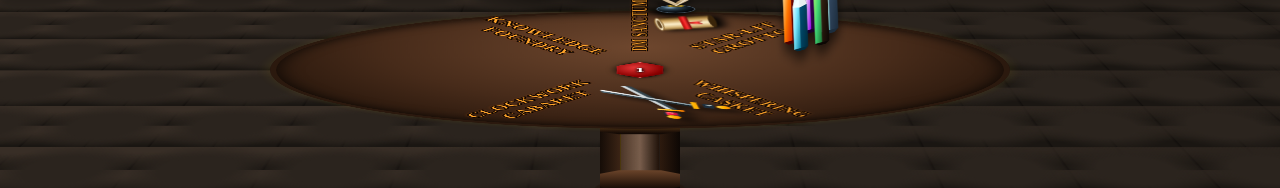
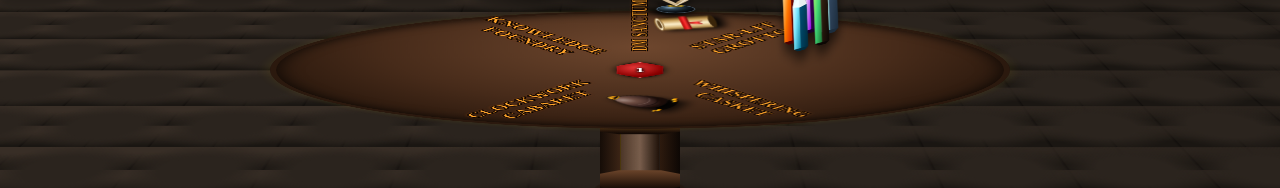
Before and after one commit to nplawton/guildhall, a React (Create React App) app in the folder guildhall-start/: page / in a window 1280 px wide. Shown: the part 577-765 px from the top of the page. Built offline with nearby package versions, Linux system fonts and the light colour scheme; a web font is replaced by a local one.

Commit message:
Main Hall update

```diff
--- a/guildhall-start/src/components/Navigation/weapons/RoomWeapons.css
+++ b/guildhall-start/src/components/Navigation/weapons/RoomWeapons.css
@@ -363,63 +363,37 @@
      Whispering Casket Crossed-Dagers
    ===================================================================== */
 
+.casket-btn {
+    position: absolute;
+    bottom: 21%;
+    right: 16%;
+    background: none;
+    border: none;
+    padding: 0;
+    cursor: pointer;
+    z-index: 5;
+}
+
 .casket-props-wrapper {
     display: flex;
     align-items: center;
     justify-content: center;
-    width: 100px;
-    height: 120px;
-    transform: rotateZ(13deg) rotateY(-14deg) rotateX(-50deg) scaleY(2.2) translateY(0px);
-    transform-origin: 250px 190px;
+    width: 105px;
+    height: 80px;
+    transform: rotateZ(-18deg) rotateY(-8deg) rotateX(-28deg) scaleY(1.35) translateY(0px);
+    transform-origin: 50% 100%;
     transform-style: preserve-3d;
-    transition: transform 0.25s cubic-bezier(0.175, 0.885, 0.32, 1.275);
+    transition: transform 0.25s ease-out;
 }
 
-.daggers-svg {
-    width: 100px;
-    height: 120px;
+.casket-pouch-svg {
+    width: 105px;
+    height: 80px;
     overflow: visible;
-    transform: none;
-    filter: drop-shadow(0px 12px 6px rgba(0, 0, 0, 0.75));
-}
-
-.glint-path {
-    opacity: 0;
-    transition: opacity 0.15s ease;
+    filter: drop-shadow(0px 8px 4px rgba(0, 0, 0, 0.75));
 }
 
 .casket-btn:hover .casket-props-wrapper {
-    transform: rotateZ(13deg) rotateY(-14deg) rotateX(-50deg) scaleY(2.2) translateY(-10px);
+    transform: rotateZ(-18deg) rotateY(-8deg) rotateX(-28deg) scaleY(1.35) translateY(-6px);
     cursor: pointer;
 }
-
-.casket-btn:hover .glint-blade-1 {
-    animation: glintBladeLeft 1.4s ease-in-out infinite;
-}
-
-.casket-btn:hover .glint-blade-2 {
-    animation: glintBladeRight 1.4s ease-in-out infinite 0.3s;
-}
-
-.casket-btn:hover .glint-gem-spark {
-    transform-origin: 50px 60px;
-    animation: glintGemSparkle 1.4s ease-in-out infinite 0.7s;
-}
-
-@keyframes glintBladeLeft {
-    0%, 100% { opacity: 0; stroke-dasharray: 0 40; }
-    20% { opacity: 1; stroke-dasharray: 40 0; }
-    40% { opacity: 0; }
-}
-
-@keyframes glintBladeRight {
-    0%, 100% { opacity: 0; stroke-dasharray: 0 40; }
-    35% { opacity: 1; stroke-dasharray: 40 0; }
-    55% { opacity: 0; }
-}
-
-@keyframes glintGemSparkle {
-    0%, 100% { opacity: 0; transform: scale(0.5); }
-    60% { opacity: 1; transform: scale(1.3); }
-    75% { opacity: 0; transform: scale(0.8); }
-}
--- a/guildhall-start/src/components/Navigation/weapons/WhisperingCasketWeapon.js
+++ b/guildhall-start/src/components/Navigation/weapons/WhisperingCasketWeapon.js
@@ -11,64 +11,50 @@ export default function WhisperingCasketWeapon({ onClick }) {
         >
 
             <div className="casket-props-wrapper">
-                <svg className="prop-svg daggers-svg" viewBox="0 0 100 120">
+                <svg className="prop-svg daggers-svg" viewBox="0 0 100 100">
                     <defs>
-                        <linearGradient id="bladeLight" x1="0%" y1="0%" x2="100%" y2="100%">
-                            <stop offset="0%" stopColor="#ffffff" />
-                            <stop offset="50%" stopColor="#cfd8dc" />
-                            <stop offset="100%" stopColor="#78909c" />
-                        </linearGradient>
-                        <linearGradient id="bladeDark" x1="0%" y1="0%" x2="100%" y2="100%">
-                            <stop offset="0%" stopColor="#546e7a" />
-                            <stop offset="70%" stopColor="#263238" />
-                            <stop offset="100%" stopColor="#102027" />
-                        </linearGradient>
+                        <radialGradient id="pouchBulge" cx="40%" cy="30%" r="65%">
+                            <stop offset="0%" stopColor="#a1887f" />
+                            <stop offset="35%" stopColor="#6d4c41" />
+                            <stop offset="75%" stopColor="#3e2723" />
+                            <stop offset="100%" stopColor="#1a0c08" />
+                        </radialGradient>
 
                         <linearGradient id="goldCoin" x1="0%" y1="0%" x2="100%" y2="100%">
-                            <stop offset="0%" stopColor="#ffe082" />
+                            <stop offset="0%" stopColor="#fff176" />
                             <stop offset="50%" stopColor="#ffb300" />
                             <stop offset="100%" stopColor="#ff6f00" />
                         </linearGradient>
 
-                        <linearGradient id="rubyGrad" x1="0%" y1="0%" x2="100%" y2="100%">
-                            <stop offset="0%" stopColor="#ff8a80" />
-                            <stop offset="40%" stopColor="#ff1744" />
-                            <stop offset="100%" stopColor="#880e4f" />
-                        </linearGradient>
+                        <filter id="coinShadow" x="-20%" y="-20%" width="140%" height="140%">
+                            <feDropShadow dx="0" dy="1.2" stdDeviation="0.6" floodColor="#000000" floodOpacity="0.85" />
+                        </filter>
 
-                        <linearGradient id="emeralGrad" x1="0%" y1="0%" x2="100%" y2="100%">
-                            <stop offset="0%" stopColor="#b9f6ca" />
-                            <stop offset="45%" stopColor="#00e676" />
-                            <stop offset="100%" stopColor="#004d40" />
-                        </linearGradient>
                     </defs>
 
-                    <g className="dagger-group dagger-left">
-                        <polygon points="35,95 62,32 65,35 38,98" fill="url(#bladeLight)" />
-                        <polygon points="38,98 65,35 68,38 41,101" fill="url(#bladeDark)" />
-                        <polygon points="30,90 44,104 41,107 27,93" fill="url(#goldCoin)" />
-                        <rect x="22" y="100" width="8" height="12" rx="2" transform="rotate(-45 27 106)" fill="#1c2d3d" />
-                        <g className="gem-ruby-d8">
-                            <polygon points="27,100 33,106 27,112 21,106" fill="url(#rubyGrad)" />
-                            <polygon points="27,100 33,106 27,106" fill="#ffa4a2" opacity="0.6" />
+                    <g className="pouch-group">
+                        <ellipse cx="48" cy="88" rx="30" ry="10" fill="rgba(0,0,0,0.65)" />
+                        <g className="spilled-coins" filter="url(#coinShadow)">
+                            <ellipse cx="18" cy="88" rx="5" ry="2.5" fill="url(#goldCoin)" stroke="#b57c00" strokeWidth="0.4" />
+                            <ellipse cx="76" cy="86" rx="5.5" ry="2.8" fill="url(#goldCoin)" stroke="#b57c00" strokeWidth="0.4" />
+                            <ellipse cx="68" cy="90" rx="4.5" ry="2.2" fill="url(#goldCoin)" stroke="#b57c00" strokeWidth="0.4" />
+                            <ellipse cx="12" cy="84" rx="3.5" ry="1.8" fill="url(#goldCoin)" stroke="#b57c00" strokeWidth="0.4" transform="rotate(-15 12 84)" />
                         </g>
-                        <circle cx="20" cy="113" r="5" fill="url(#goldCoin)" stroke="#b57c00" strokeWidth="0.8" />
-                        <path d="M 36,93 L 64,34" stroke="#ffffff" strokeWidth="1.2" strokeLinecap="round" className="glint-path glint-blade-1" />
+                        <path
+                            d="M 22,72 C 14,50 30,24 40,18 C 38,12 42,6 48,6 C 54,6 58,12 56,18 C 66,24 82,50 74,72 C 70,88 26,88 22,72 Z"
+                            fill="url(#pouchBulge)"
+                            stroke="#100a08"
+                            strokeWidth="1.4"
+                        />
+                        <path d="M 26,64 Q 48,80 70,64" fill="none" stroke="#100a08" strokeWidth="1.8" opacity="0.6" />
+                        <path d="M 30,55 Q 48,68 66,55" fill="none" stroke="#a1887f" strokeWidth="1.2" opacity="0.4" />
+                        <ellipse cx="48" cy="17" rx="9" ry="3" fill="#100a08" />
+                        <path d="M 39,17 Q 48,22 57,17" fill="none" stroke="#ffb300" strokeWidth="1.6" />
+                        <circle cx="44" cy="13" r="3.2" fill="url(#goldCoin)" />
+                        <circle cx="52" cy="12" r="3" fill="url(#goldCoin)" />
+                        <circle cx="48" cy="9" r="2.6" fill="url(#goldCoin)" />
                     </g>
 
-                    <g className="dagger-group dagger-right">
-                        <polygon points="65,95 38,32 35,35 62,98" fill="url(#bladeLight)" />
-                        <polygon points="62,98 35,35 32,38 59,101" fill="url(#bladeDark)" />
-                        <polygon points="70,90 56,104 59,107 73,93" fill="url(#goldCoin)" />
-                        <rect x="68" y="100" width="8" height="12" rx="2" transform="rotate(45 73 106)" fill="#1c2d3d" />
-                        <g className="gem-emerald-d12">
-                            <polygon points="73,100 79,104 77,111 69,111 67,104" fill="url(#emeraldGrad)" />
-                            <polygon points="73,100 79,104 73,106" fill="#e8f5e9" opacity="0.7" />
-                        </g>
-                        <circle cx="80" cy="113" r="5" fill="url(#goldCoin)" stroke="#b57c00" strokeWidth="0.8" />
-                        <path d="M 64,93 L 36,34" stroke="#ffffff" strokeWidth="1.2" strokeLinecap="round" className="glint-path glint-blade-2" />
-                    </g>
-                    <path d="M 47,60 L 53,60 M 50,57 L 50,63" stroke="#ffffff" strokeWidth="1.5" strokeLinecap="round" className="glint-path glint-gem-spark" />
                 </svg>
             </div>
 
```
Also changed, not shown: guildhall-start/src/assets/images/mainhall/main_hall_nav_display.png (added), 1 other file (tests, documents, lock files or other folders).
